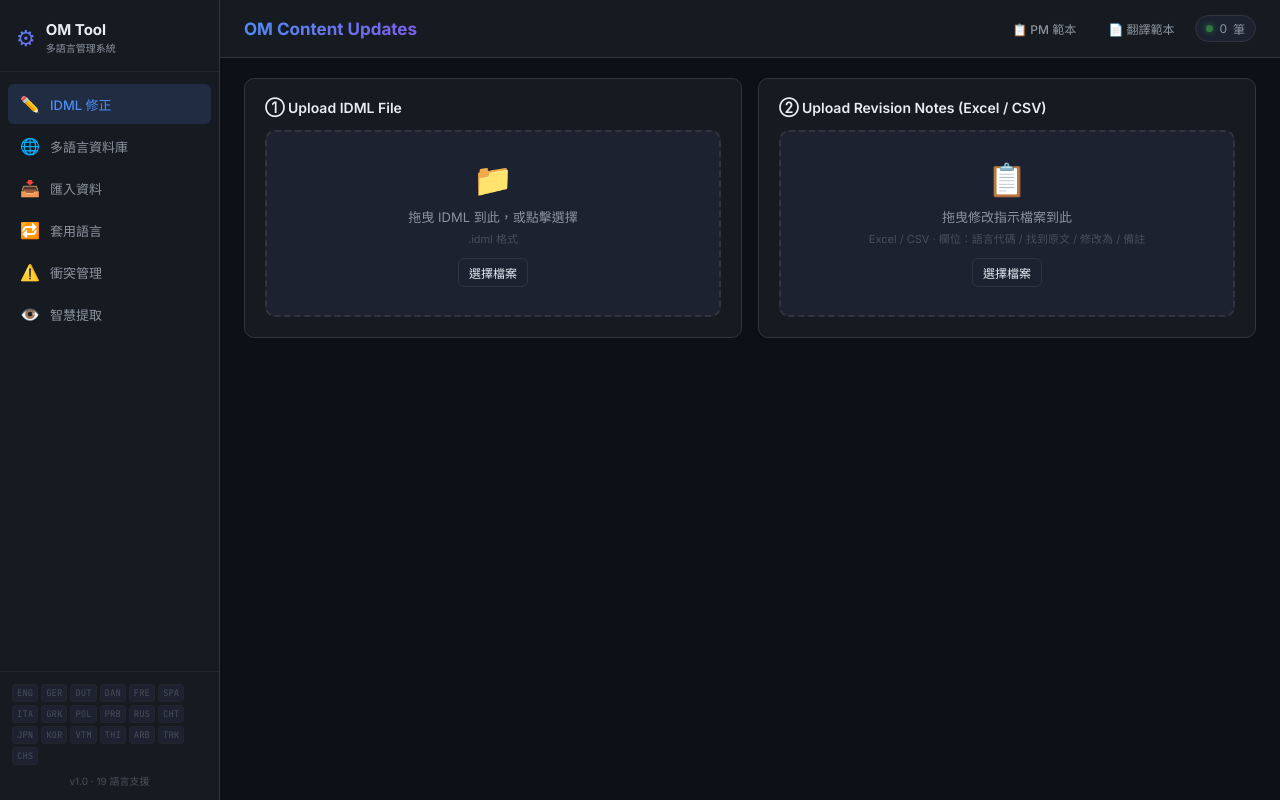
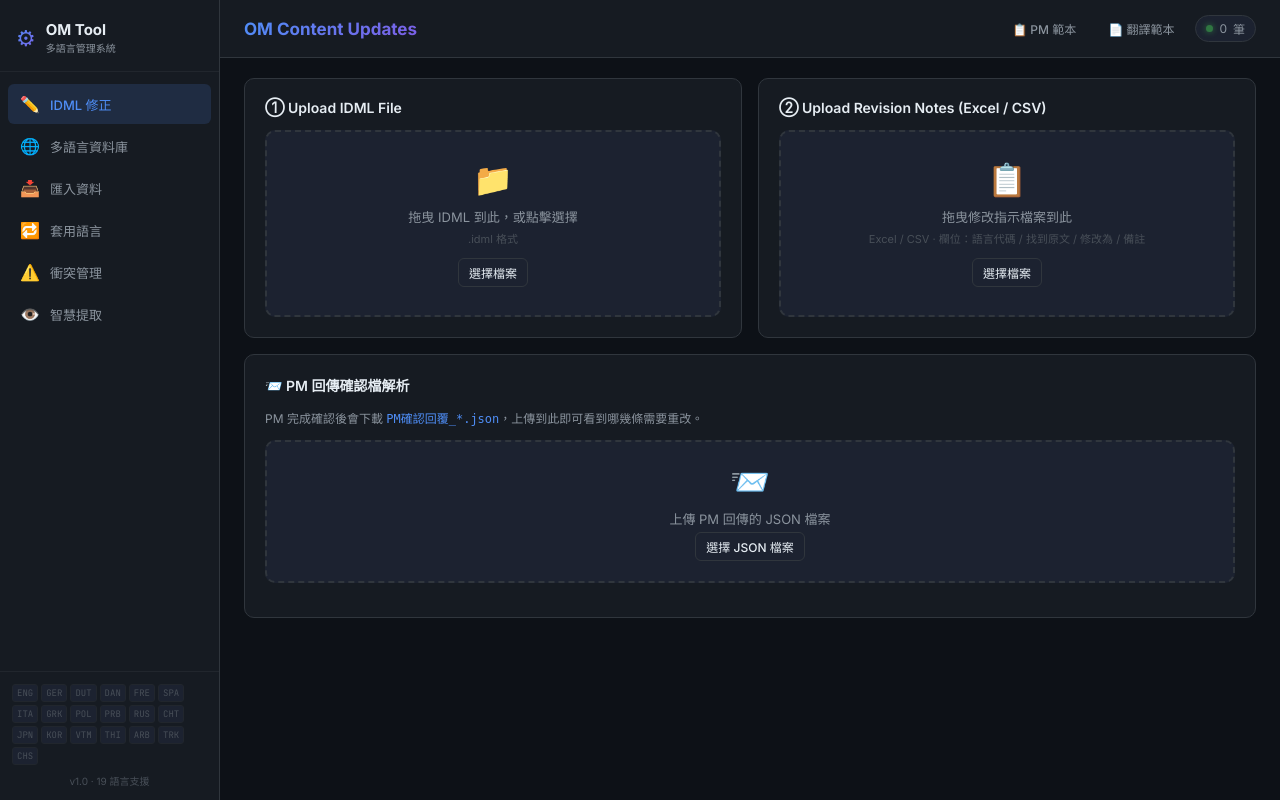
Before and after one commit to yawanjohnson/OM-Translation-System, a Flask app: page / in a window 1280 px wide. Run offline with Flask 3, Linux system fonts and the light colour scheme; data that the repository does not hold is empty.

Commit message:
feat: enhance PM review feedback workflow and parsing display
Updates:
- [modules/pm_review_generator.py] Add header instruction text encouraging PMs to leave comments for layout issues. Include the 'page' field in the exported JSON reply items map.
- [templates/index.html] Make PM reply parser panel permanently visible on main page load so it can be used across sessions.
- [static/js/app.js] Add 'Page' and 'PM Redo Comment' columns to the parsed needs_redo table to display PM comments and page numbers.

```diff
--- a/modules/pm_review_generator.py
+++ b/modules/pm_review_generator.py
@@ -653,6 +653,9 @@ body {{
 <div class="header">
   <div class="header-left">
     <h1>📋 修改確認報告</h1>
+    <div style="font-size: 13px; color: rgba(255,255,255,0.85); margin-top: 6px; font-weight: 500;">
+      💡 如果您看到排版問題，請在網頁上留言。
+    </div>
     <div class="header-meta">
       <span class="meta-item">📁 {filename}</span>
       <span class="meta-item">🕐 {date_str}</span>
@@ -1226,6 +1229,7 @@ function finishReview() {{
       note:      ch.note      || '',
       confirmed: state[i].confirmed,
       comment:   state[i].comment,
+      page:      ch.page      || '',
     }})),
     not_found: NOT_FOUND,
   }};
--- a/static/js/app.js
+++ b/static/js/app.js
@@ -577,15 +577,16 @@ function renderPMReplyResult(data) {
   if (data.needs_redo?.length) {
     html += `<div class="section-divider">🔄 以下條目 PM 尚未確認（需重改或確認）</div>
     <div class="table-wrap"><table class="data-table">
-      <thead><tr><th>#</th><th>語言</th><th>原文</th><th>修改為</th><th>備註</th></tr></thead>
+      <thead><tr><th>#</th><th>語言</th><th>頁碼</th><th>原文</th><th>修改為</th><th>PM 退回意見</th></tr></thead>
       <tbody>`;
     data.needs_redo.forEach((it, i) => {
       html += `<tr>
         <td>${it.index || i+1}</td>
         <td><span class="tag tag-orange">${esc(it.lang_code)}</span></td>
+        <td>${it.page ? `<span class="tag tag-blue">Page ${esc(it.page)}</span>` : '<span class="tag tag-muted">-</span>'}</td>
         <td class="mono">${esc(it.find)}</td>
         <td class="mono">${esc(it.replace)}</td>
-        <td>${esc(it.note)}</td>
+        <td style="color:var(--error-text); font-weight:600">${esc(it.comment) || '<span style="color:var(--text-muted);font-weight:normal">（未填寫意見）</span>'}</td>
       </tr>`;
     });
     html += `</tbody></table></div>`;
--- a/templates/index.html
+++ b/templates/index.html
@@ -226,7 +226,7 @@
     </div>
 
     <!-- PM 回覆解析區 -->
-    <div class="panel mt" id="pm-reply-panel" style="display:none">
+    <div class="panel mt" id="pm-reply-panel">
       <h2 class="panel-title">📨 PM 回傳確認檔解析</h2>
       <p style="font-size:12px;color:var(--text-secondary);margin-bottom:14px">
         PM 完成確認後會下載 <code style="color:var(--accent-1)">PM確認回覆_*.json</code>，上傳到此即可看到哪幾條需要重改。
```
